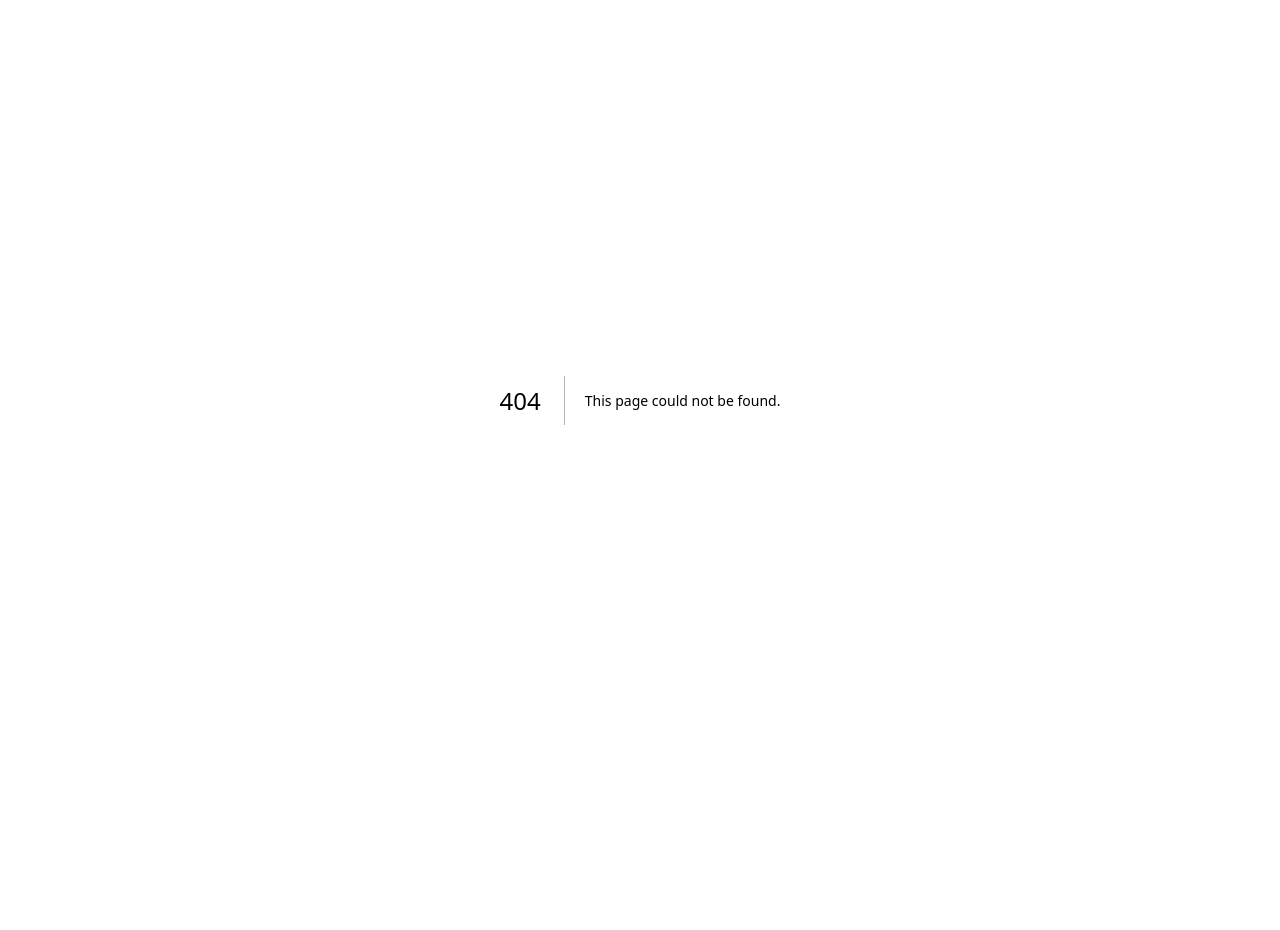
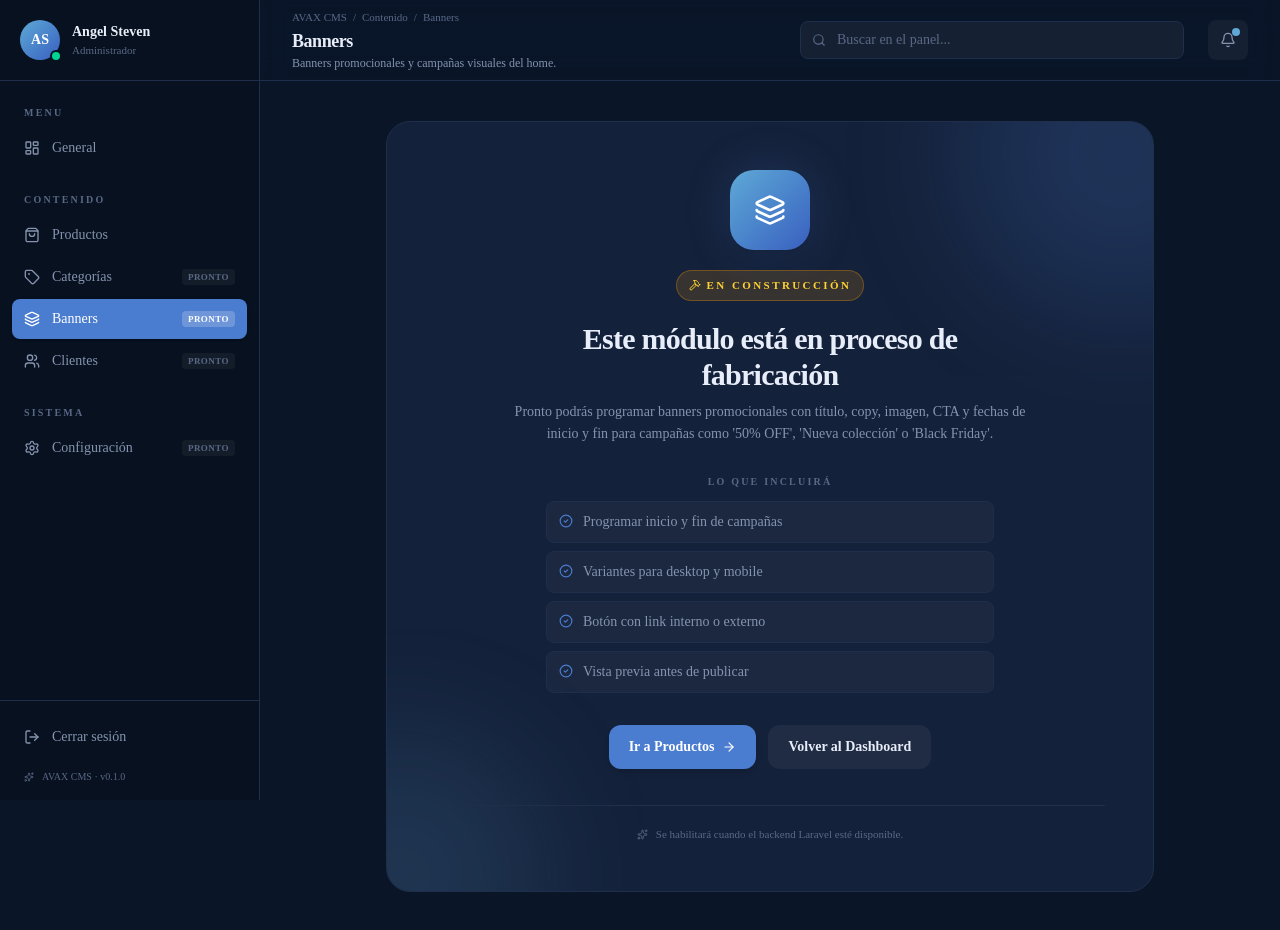
Before and after one commit to Luis06112004/Avax-web, a Next.js app: page /admin/banners in a window 1280 px wide. Before the commit this address had no page. Before the commit the page ends 800 px from the top, so only its background shows below. Built offline with nearby package versions, Linux system fonts and the light colour scheme.

Commit message:
feat(cms): paginas placeholder para modulos pendientes (categorias, banners, clientes, configuracion)

```diff
--- /dev/null
+++ b/src/app/admin/(cms)/banners/page.tsx
@@ -0,0 +1,24 @@
+import { Layers } from "lucide-react";
+import { ComingSoon } from "../../_components/ComingSoon";
+
+export default function BannersPage() {
+  return (
+    <ComingSoon
+      title="Banners"
+      subtitle="Banners promocionales y campañas visuales del home."
+      breadcrumbs={[
+        { label: "AVAX CMS", href: "/admin/dashboard" },
+        { label: "Contenido" },
+        { label: "Banners" },
+      ]}
+      icon={Layers}
+      description="Pronto podrás programar banners promocionales con título, copy, imagen, CTA y fechas de inicio y fin para campañas como '50% OFF', 'Nueva colección' o 'Black Friday'."
+      features={[
+        "Programar inicio y fin de campañas",
+        "Variantes para desktop y mobile",
+        "Botón con link interno o externo",
+        "Vista previa antes de publicar",
+      ]}
+    />
+  );
+}
--- /dev/null
+++ b/src/app/admin/(cms)/categorias/page.tsx
@@ -0,0 +1,24 @@
+import { Tag } from "lucide-react";
+import { ComingSoon } from "../../_components/ComingSoon";
+
+export default function CategoriasPage() {
+  return (
+    <ComingSoon
+      title="Categorías"
+      subtitle="Organización del catálogo en categorías y subcategorías."
+      breadcrumbs={[
+        { label: "AVAX CMS", href: "/admin/dashboard" },
+        { label: "Contenido" },
+        { label: "Categorías" },
+      ]}
+      icon={Tag}
+      description="Pronto podrás crear, editar y reordenar las categorías del catálogo (Running, Lifestyle, Skate, Basketball, Casual, Ropa, Accesorios) sin tocar código."
+      features={[
+        "Crear categorías y subcategorías ilimitadas",
+        "Reordenar arrastrando (drag & drop)",
+        "Asignar productos masivamente a una categoría",
+        "Imagen de portada por categoría",
+      ]}
+    />
+  );
+}
--- /dev/null
+++ b/src/app/admin/(cms)/clientes/page.tsx
@@ -0,0 +1,24 @@
+import { Users } from "lucide-react";
+import { ComingSoon } from "../../_components/ComingSoon";
+
+export default function ClientesPage() {
+  return (
+    <ComingSoon
+      title="Clientes"
+      subtitle="Gestión de clientes registrados en la tienda."
+      breadcrumbs={[
+        { label: "AVAX CMS", href: "/admin/dashboard" },
+        { label: "Contenido" },
+        { label: "Clientes" },
+      ]}
+      icon={Users}
+      description="Pronto podrás ver el listado completo de clientes registrados, su historial de compras, lista de deseos y datos de contacto para enviar promociones segmentadas."
+      features={[
+        "Listado con búsqueda y filtros",
+        "Detalle del cliente con historial de pedidos",
+        "Segmentar por monto comprado o frecuencia",
+        "Exportar a Excel para campañas",
+      ]}
+    />
+  );
+}
--- /dev/null
+++ b/src/app/admin/(cms)/configuracion/page.tsx
@@ -0,0 +1,24 @@
+import { Settings } from "lucide-react";
+import { ComingSoon } from "../../_components/ComingSoon";
+
+export default function ConfiguracionPage() {
+  return (
+    <ComingSoon
+      title="Configuración"
+      subtitle="Ajustes generales del sitio y del panel."
+      breadcrumbs={[
+        { label: "AVAX CMS", href: "/admin/dashboard" },
+        { label: "Sistema" },
+        { label: "Configuración" },
+      ]}
+      icon={Settings}
+      description="Pronto podrás configurar los datos generales de la tienda: logo, colores de marca, métodos de pago, costos de envío y preferencias del panel administrativo."
+      features={[
+        "Datos de la empresa y logo",
+        "Métodos de pago habilitados",
+        "Tarifas y zonas de envío",
+        "Usuarios y roles del panel admin",
+      ]}
+    />
+  );
+}
```
